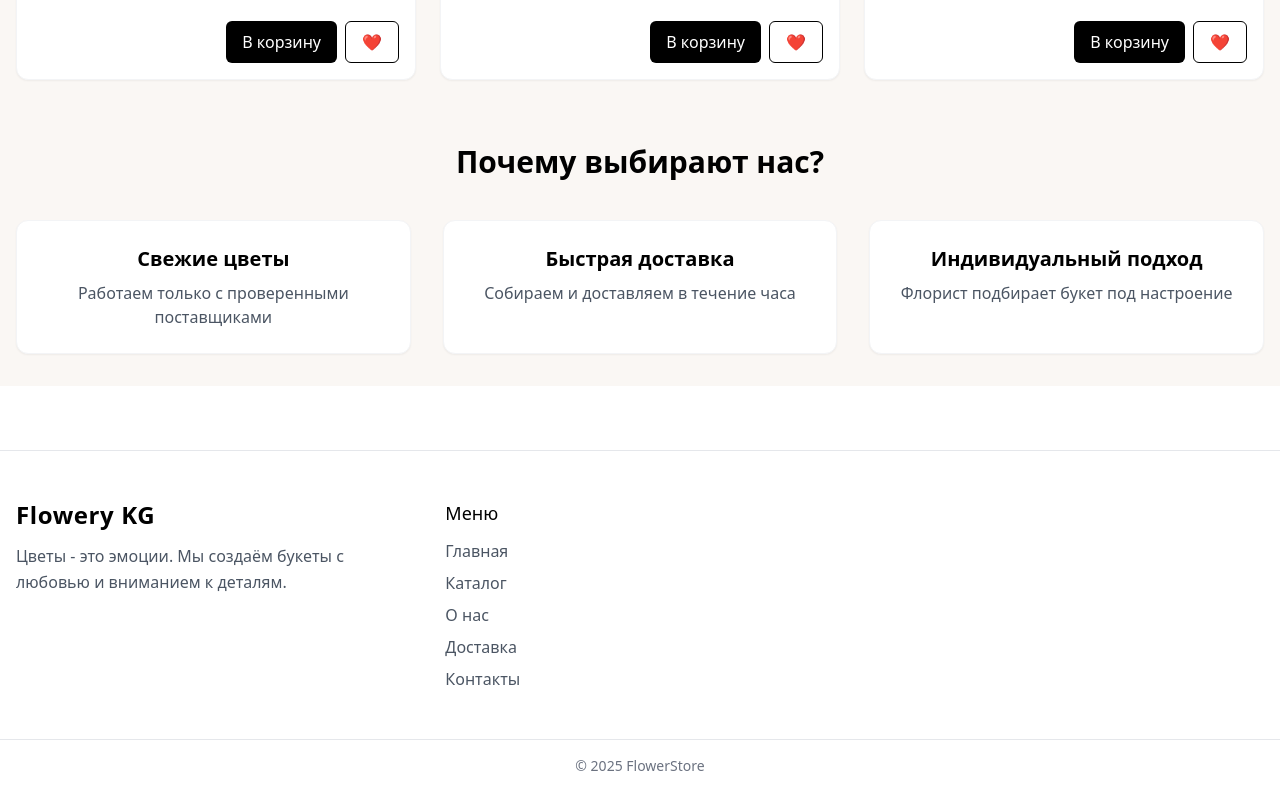
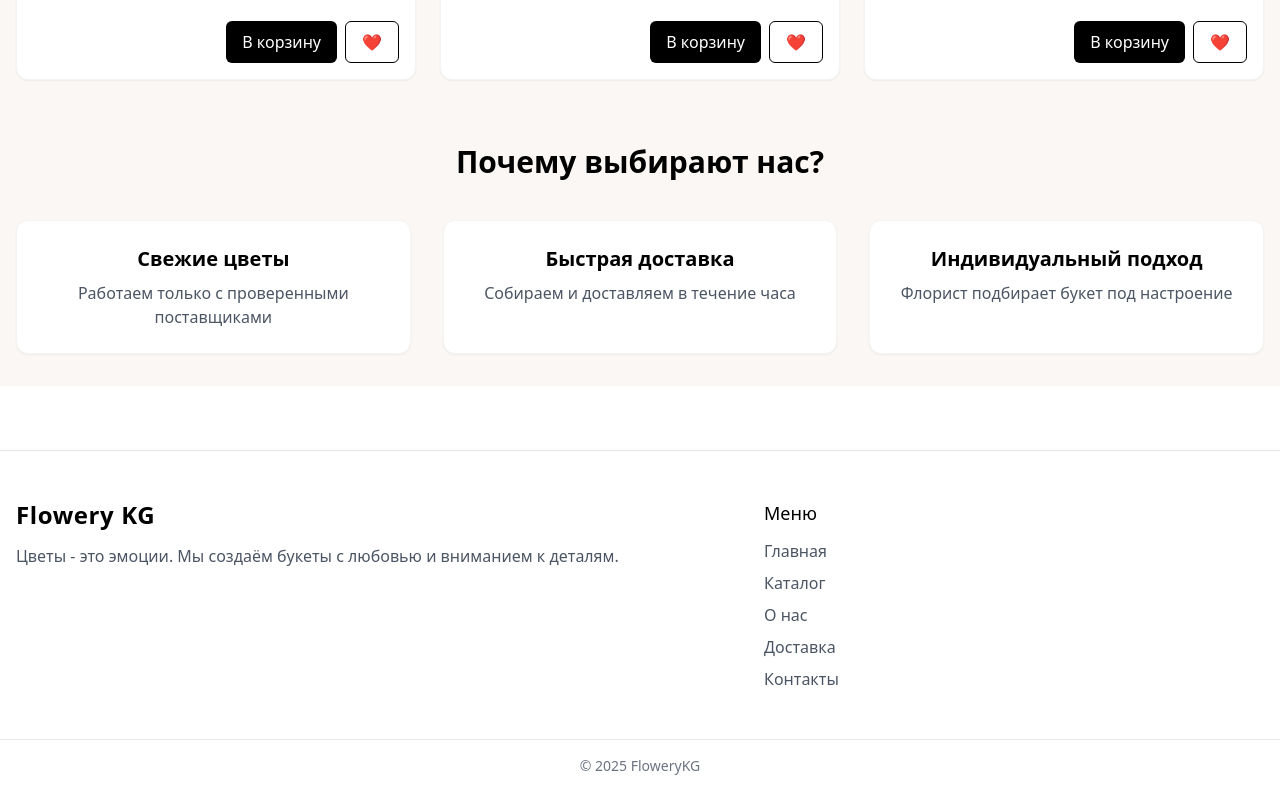
Before and after one commit to isaevanazik6/flowerykg, a Vue app: page / in a window 1280 px wide. Shown: the part 1153-1945 px from the top of the page. Built offline with nearby package versions, Linux system fonts and the light colour scheme.

Commit message:
footer routes fix and divs 2->3

```diff
--- a/src/components/layout/Footer.vue
+++ b/src/components/layout/Footer.vue
@@ -1,9 +1,10 @@
 <script setup lang="ts">
+import {ROUTE_PATHS} from "@/router/paths.ts";
 </script>
 
 <template>
   <footer class="bg-white border-t mt-16">
-    <div class="container mx-auto px-4 py-12 grid grid-cols-1 md:grid-cols-3 gap-10">
+    <div class="container mx-auto px-4 py-12 grid grid-cols-1 md:grid-cols-2 gap-10">
 
       <div>
         <h2 class="text-2xl font-semibold tracking-wide mb-3">Flowery KG</h2>
@@ -12,21 +13,21 @@
         </p>
       </div>
 
-      <div>
+      <div class="pl-2 md:pl-10 ml-16">
         <h3 class="text-lg font-medium mb-3">Меню</h3>
         <ul class="space-y-2 text-gray-600">
-          <li><router-link to="/" class="hover:text-pink-500 transition">Главная</router-link></li>
-          <li><router-link to="/catalog" class="hover:text-pink-500 transition">Каталог</router-link></li>
-          <li><router-link to="/about" class="hover:text-pink-500 transition">О нас</router-link></li>
-          <li><router-link to="/delivery" class="hover:text-pink-500 transition">Доставка</router-link></li>
-          <li><router-link to="/contacts" class="hover:text-pink-500 transition">Контакты</router-link></li>
+          <li><router-link :to="ROUTE_PATHS.HOME" class="hover:text-pink-500 transition">Главная</router-link></li>
+          <li><router-link :to="ROUTE_PATHS.CATALOG" class="hover:text-pink-500 transition">Каталог</router-link></li>
+          <li><router-link :to="ROUTE_PATHS.ABOUT" class="hover:text-pink-500 transition">О нас</router-link></li>
+          <li><router-link :to="ROUTE_PATHS.DELIVERY" class="hover:text-pink-500 transition">Доставка</router-link></li>
+          <li><router-link :to="ROUTE_PATHS.CONTACTS" class="hover:text-pink-500 transition">Контакты</router-link></li>
         </ul>
       </div>
 
     </div>
 
     <div class="border-t py-4 text-center text-gray-500 text-sm">
-      © {{ new Date().getFullYear() }} FlowerStore
+      © {{ new Date().getFullYear() }} FloweryKG
     </div>
   </footer>
 </template>
```
